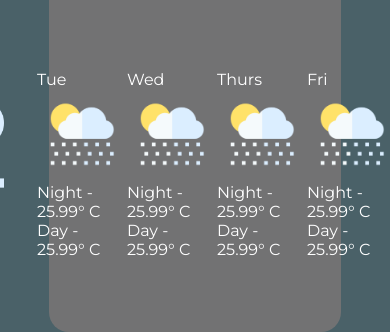
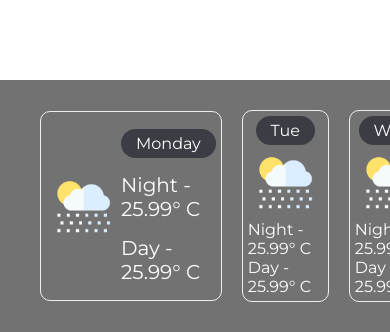
Before and after one commit to YardleighAnthony/Weather_App_2023, a plain HTML site: page index.html in a window 390 px wide. Shown: the part 512-844 px from the top of the page. Drawn offline with Linux system fonts and the light colour scheme.

Commit message:
Finished CSS

```diff
--- a/index.html
+++ b/index.html
@@ -47,13 +47,16 @@
     <section class = "future-forecast">
         <section class="today" id="current-temp">
            <img src = "./images/rain.png" alt="weather-icon" class="w-icon">
-           <div class="day">Monday</div>
-           <div class="temp">Night - 25.99&#176; C</div>
-           <div class="temp">Day - 25.99&#176; C</div>
+           <div class="other">
+            <div class="day">Monday</div>
+            <div class="temp">Night - 25.99&#176; C</div>
+            <div class="temp">Day - 25.99&#176; C</div>
+           </div>
+
         </section>
 
         <section class="weather-forecast" id = "weather-forecast">
-           <div class="weather-forcast-item">
+           <div class="weather-forecast-item">
                <div class="day">Tue</div>
                <img src="./images/rain.png"  alt="weather-icon" class ="w-icon">
                <div class="temp">Night - 25.99&#176; C</div>
--- a/style.css
+++ b/style.css
@@ -16,11 +16,10 @@ body{
 
 .main-wrapper{
     background-color: rgb(255, 255, 255);
-    width: 75%;
+    width: 100%;
     margin:auto;
     height: 100vh;
     padding: 20px 70px;
-    border-radius: 20px;
 }
 
 .current-info{
@@ -68,7 +67,7 @@ body{
 }
 .future-forecast{
     background: rgba(79, 79, 80, 0.8);
-    padding: 25px;
+    padding: 30px;
     position: fixed;
     bottom:0;
     display: flex;
@@ -78,10 +77,95 @@ body{
     justify-content: center;
 }
 
+.future-forecast .today{
+    display: flex;
+    align-items:center ;
+    justify-content: center;
+
+}
+
+.future-forecast .today .day{
+    padding: 5px 15px;
+    background-color: #3c3c44;
+    border-radius:50px;
+    text-align: center;
+
+}
+
+.future-forecast .today .temp{
+    font-size: 20px;
+    padding-top:15px;
+
+}
 .future-forecast .weather-forecast{
     display:flex;
 }
-.future-forecast .weather-forecast .w-icon{
-    width: 90px;
-    height: 90px;
+.w-icon{
+    width: 75px;
+    height: 75px;
 }
+.weather-forecast-item{
+    display: flex;
+    flex-direction: column;
+    align-items: center;
+    justify-content: center;
+    margin: 0 10px;
+    border: 1px solid #eee;
+    border-radius: 10px;
+    padding:5px;
+}
+.weather-forecast .weather-forecast-item .day{
+    padding: 5px 15px;
+    background-color: #3c3c44;
+    border-radius: 50px;
+    text-align: center;
+}
+.weather-forecast .weather-forecast-item .temp{
+    font-weight: 100;
+}
+.future-forecast .today{
+    display: flex;
+    height: 190px;
+    align-items: center;
+    justify-content: center;
+    margin: 0 10px;
+    border: 1px solid #eee;
+    border-radius: 10px;
+    padding:5px;
+}
+
+@media only screen and (max-width:730px){
+
+    .main-wrapper{
+        padding: 20px;
+    }
+    .future-forecast{
+        justify-content: start;
+        align-items: none;
+        overflow-y: scroll;
+    }
+    .future-forecast.today .temp{
+        font-size:23px;
+
+    }
+
+    .container-date .date{
+        font-size: 20px;
+    }
+
+    .scroll-container{
+        text-align: end;
+        margin-top: 15px;
+    }
+    .scroll-container .time-zone{
+        font-size: 20px;
+    }
+    .current-info .other{
+        padding: 12px;
+
+    }
+    .current-info .other .weather-item{
+        font-size: 14px;
+    }
+
+}
```
